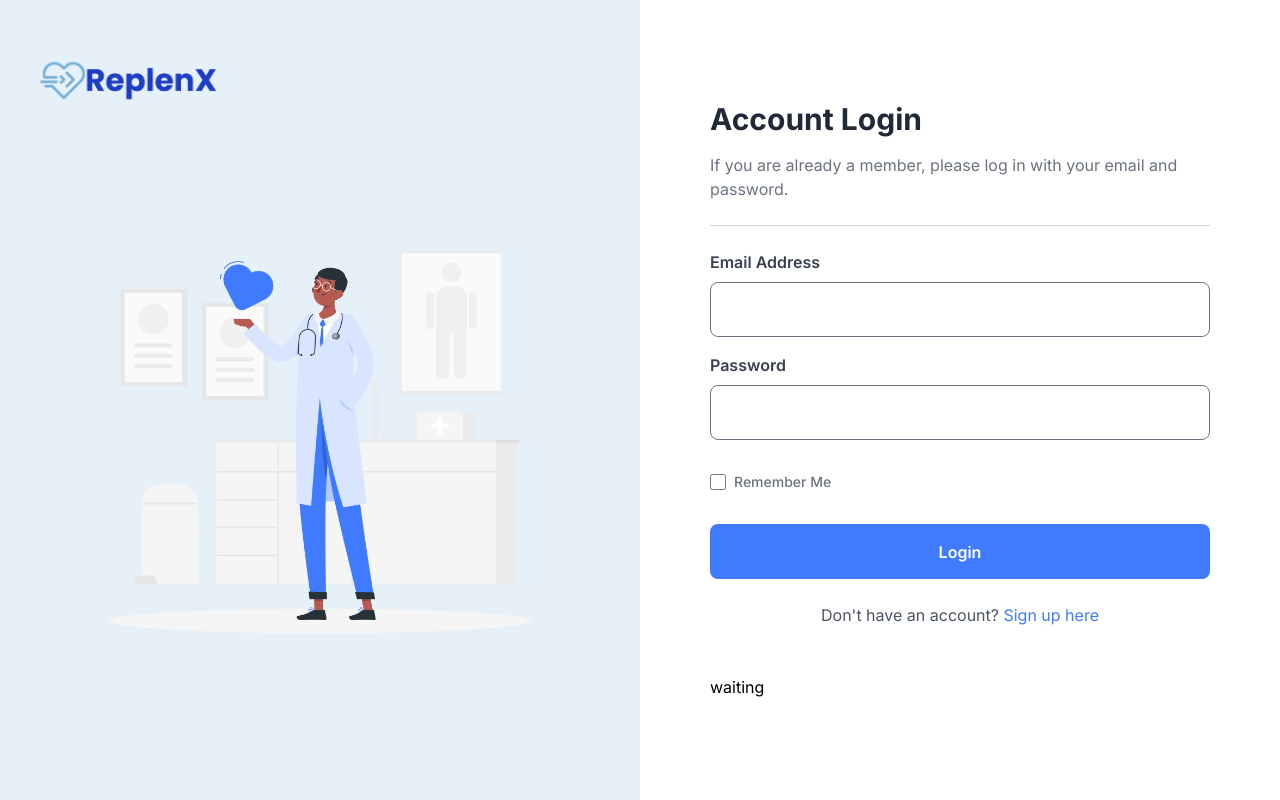
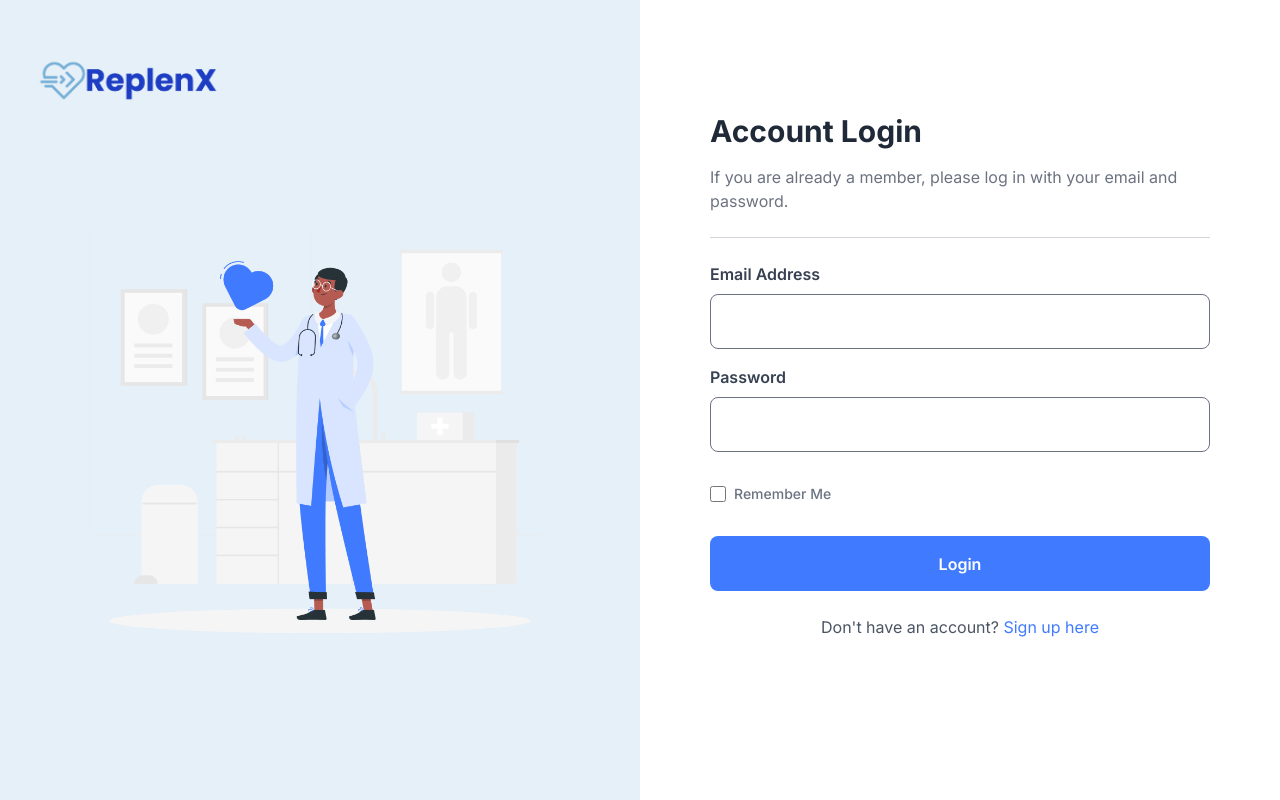
Before and after one commit to WarrenLaz/HealthCare_Pill_Tracker, a React (Create React App) app in the folder Client_Side/physician_webapp/: page /Login in a window 1280 px wide. Built offline with nearby package versions, Linux system fonts and the light colour scheme.

Commit message:
invalid login styling

```diff
--- a/Client_Side/physician_webapp/src/components/Login.js
+++ b/Client_Side/physician_webapp/src/components/Login.js
@@ -3,7 +3,7 @@ import { useState } from "react";
 import axios from "axios";
 
 export const Login = () => {
-  const [Resp, setResp] = useState("waiting");
+  const [Resp, setResp] = useState("");
   const [LoginForm, setLoginForm] = useState({
     Username: "",
     Password: "",
@@ -21,7 +21,7 @@ export const Login = () => {
   }
 
   return (
-    <div className="min-h-screen flex lg:flex-row  md:flex-row flex-col ">
+    <div className="min-h-screen flex lg:flex-row md:flex-row flex-col ">
       {/* Left Section for logo and image */}
       <div className="lg:md:w-1/2 w-[100%] bg-secondary flex flex-col justify-center items-center">
         <header className="w-full py-4 px-8">
@@ -44,6 +44,11 @@ export const Login = () => {
             If you are already a member, please log in with your email and
             password.
           </p>
+          {Resp && (
+            <div className="bg-red-200 flex justify-center items-center rounded-sm p-4 m-4">
+              <p className="font-semibold text-red-500 ">{Resp}</p>
+            </div>
+          )}
           <form onSubmit={submittion} className="space-y-4">
             <div className="">
               <label className="block text-gray-700 font-semibold">
@@ -92,7 +97,6 @@ export const Login = () => {
               Sign up here
             </a>
           </p>
-          <p>{Resp}</p>
         </div>
       </div>
     </div>
```
